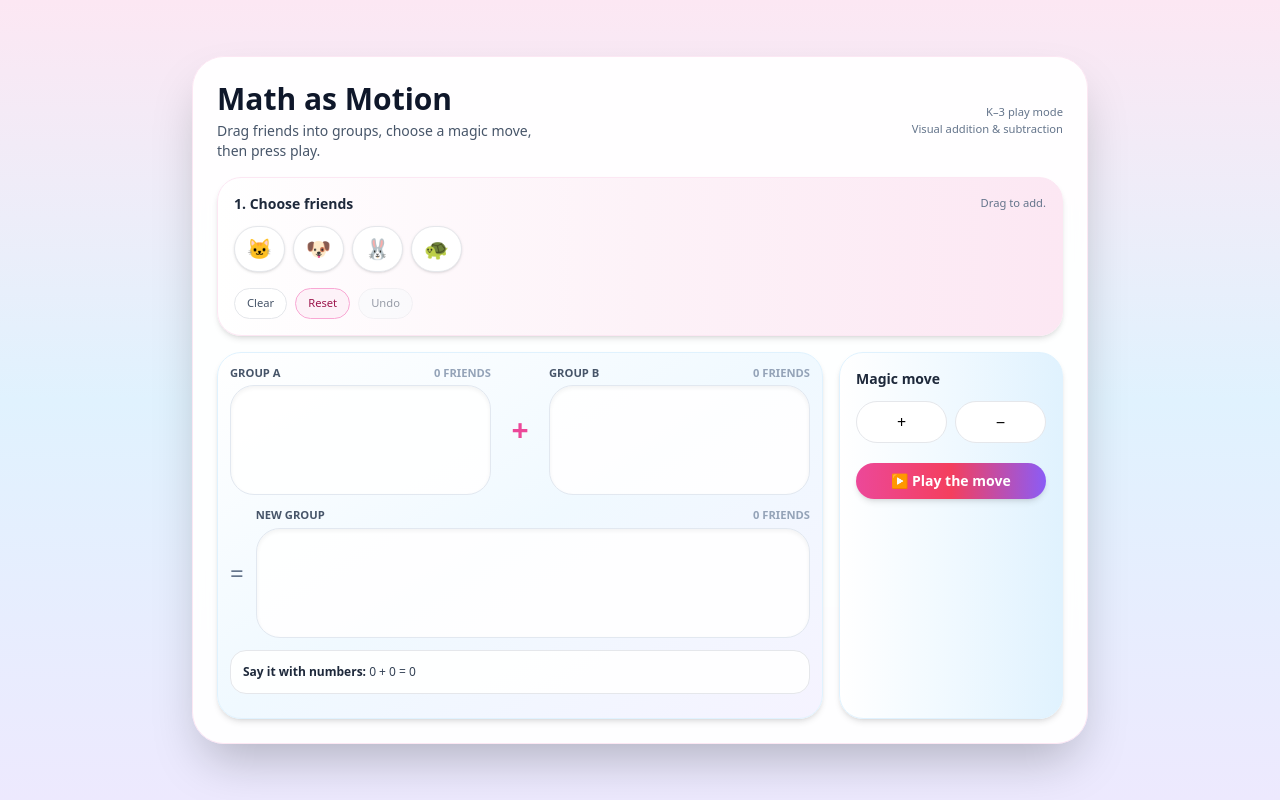
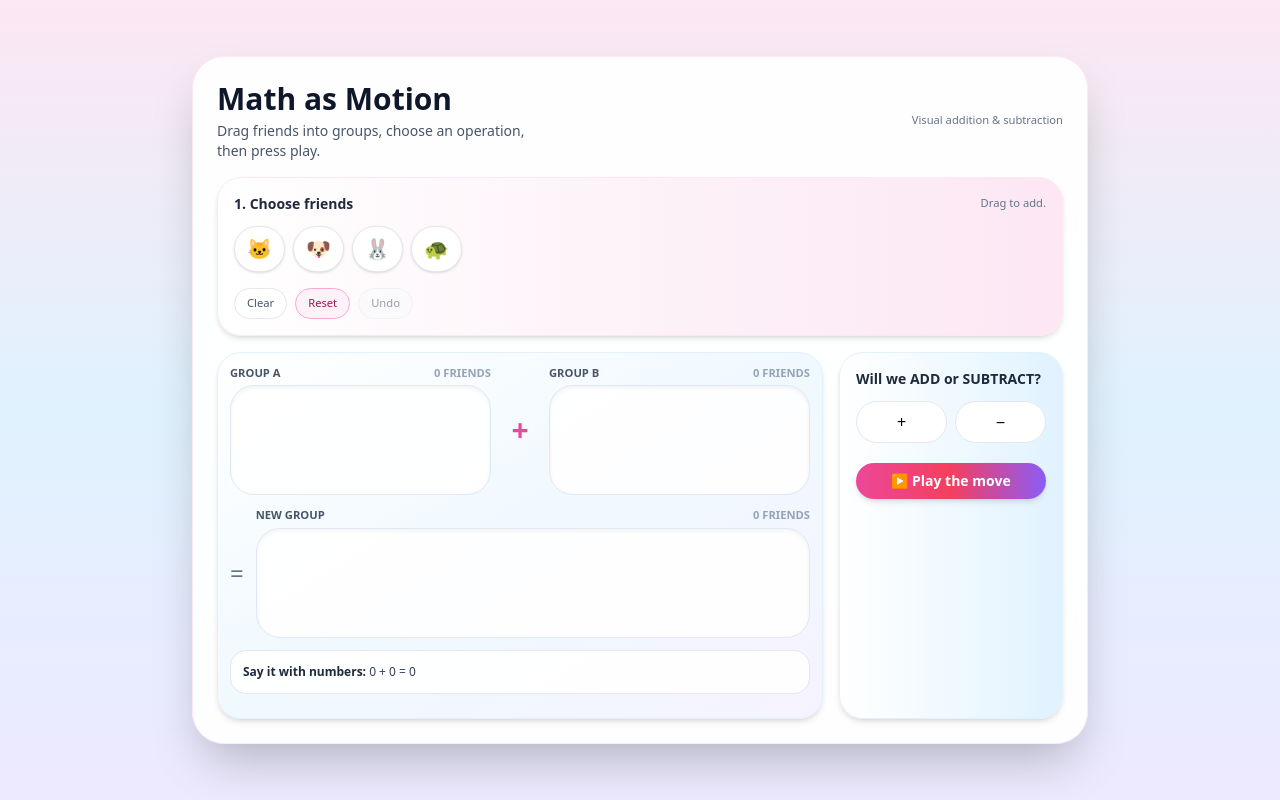
Before and after one commit to lizzzbaker/github.io, a plain HTML site: page math-as-motion.html in a window 1280 px wide. Drawn offline with nearby package versions, Linux system fonts and the light colour scheme.

Commit message:
Update math-as-motion.html

```diff
--- a/math-as-motion.html
+++ b/math-as-motion.html
@@ -2,7 +2,7 @@
 <html lang="en">
 <head>
   <meta charset="UTF-8" />
-  <title>Math as Motion — Playground</title>
+  <title>Math Playground</title>
   <meta name="viewport" content="width=device-width, initial-scale=1" />
 
   <!-- Tailwind -->
@@ -30,11 +30,10 @@
     <div>
       <h1 class="text-3xl font-extrabold text-slate-900">Math as Motion</h1>
       <p class="text-xs md:text-sm text-slate-600 max-w-xs mt-1">
-        Drag friends into groups, choose a magic move, then press play.
+        Drag friends into groups, choose an operation, then press play.
       </p>
     </div>
     <div class="hidden md:flex flex-col items-end text-[0.7rem] text-slate-500">
-      <span>K–3 play mode</span>
       <span>Visual addition & subtraction</span>
     </div>
   </header>
@@ -112,7 +111,7 @@
 
     <!-- OPERATION PANEL -->
     <div class="w-full md:w-56 bg-gradient-to-r from-white via-sky-50 to-sky-100 rounded-[24px] border border-sky-100 shadow-md p-4 flex flex-col gap-2">
-      <span class="text-sm font-bold text-slate-800">Magic move</span>
+      <span class="text-sm font-bold text-slate-800">Will we ADD or SUBTRACT?</span>
 
       <div class="grid grid-cols-2 gap-2 my-1">
         <button class="opBtn px-3 py-2 rounded-3xl border bg-white" data-op="+">+</button>
```
